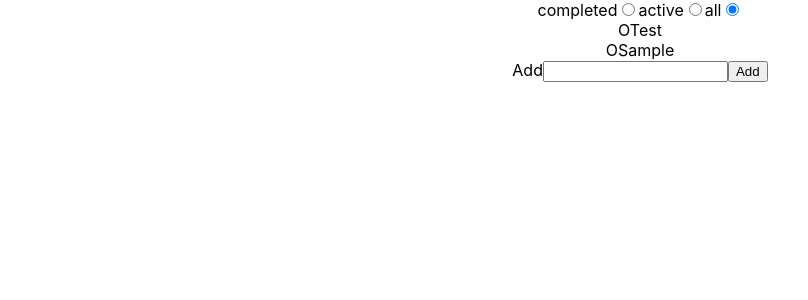
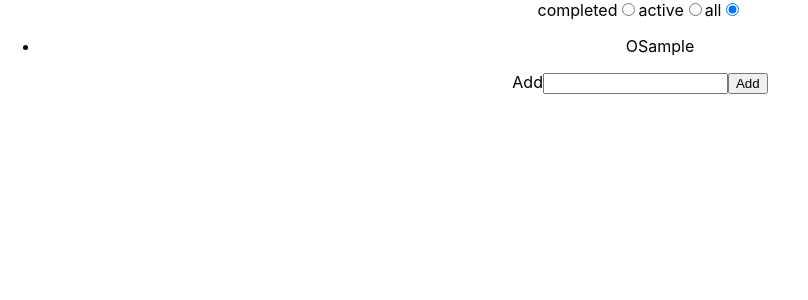
Before and after one commit to johnmeunier/talk-test, a React (Create React App) app: page / in a window 1280 px wide. Both pictures are taken after typing "Sample" into the empty fields and a click on the button "Add". Shown: the top 300 px of the page, without its empty margins (0-808 px from the left). Built offline with nearby package versions, Linux system fonts and the light colour scheme.

Commit message:
list item

```diff
--- a/src/App.js
+++ b/src/App.js
@@ -2,13 +2,7 @@ import { useState, useEffect } from 'react';
 import './App.css';
 
 const App = () => {
-  const [tasks, setTasks] = useState([
-    {
-      id : 0,
-      label: "Test",
-      completed : false
-    }
-  ]);
+  const [tasks, setTasks] = useState([]);
 
   const [filteredTasks, setFilteredTasks] = useState(tasks);
 
@@ -40,7 +34,7 @@ const App = () => {
         <div className="filter">
           {
             ["completed", "active", "all"].map(value => (
-              <label>
+              <label key={value}>
               {value}
               <input type="radio" name="status" value={value} checked={value === filterStatus} onChange={handleFilterStatus}/>
             </label>
@@ -49,9 +43,9 @@ const App = () => {
         </div>
       </div>
       <div className="task__container">
-      {
+        <ul>{
         filteredTasks.map((task, i) =>
-          <div className="task" onClick={() => {
+          <li className="task" key={task.id} onClick={() => {
             setTasks(prev => {
               const newTasks = [...JSON.parse(JSON.stringify(prev))];
               console.log(newTasks);
@@ -61,9 +55,10 @@ const App = () => {
           }}>
             {task.completed ? "X" : "O"}
             {task.label}
-          </div>
+          </li>
         )
-      }
+      }</ul>
+
       </div>
       <label> Add
         <input type="text" value={newTodo} onChange={(e) => setNewTodo(e.target.value)}/>
```
Also changed, not shown: 1 other file (tests, documents, lock files or other folders).
